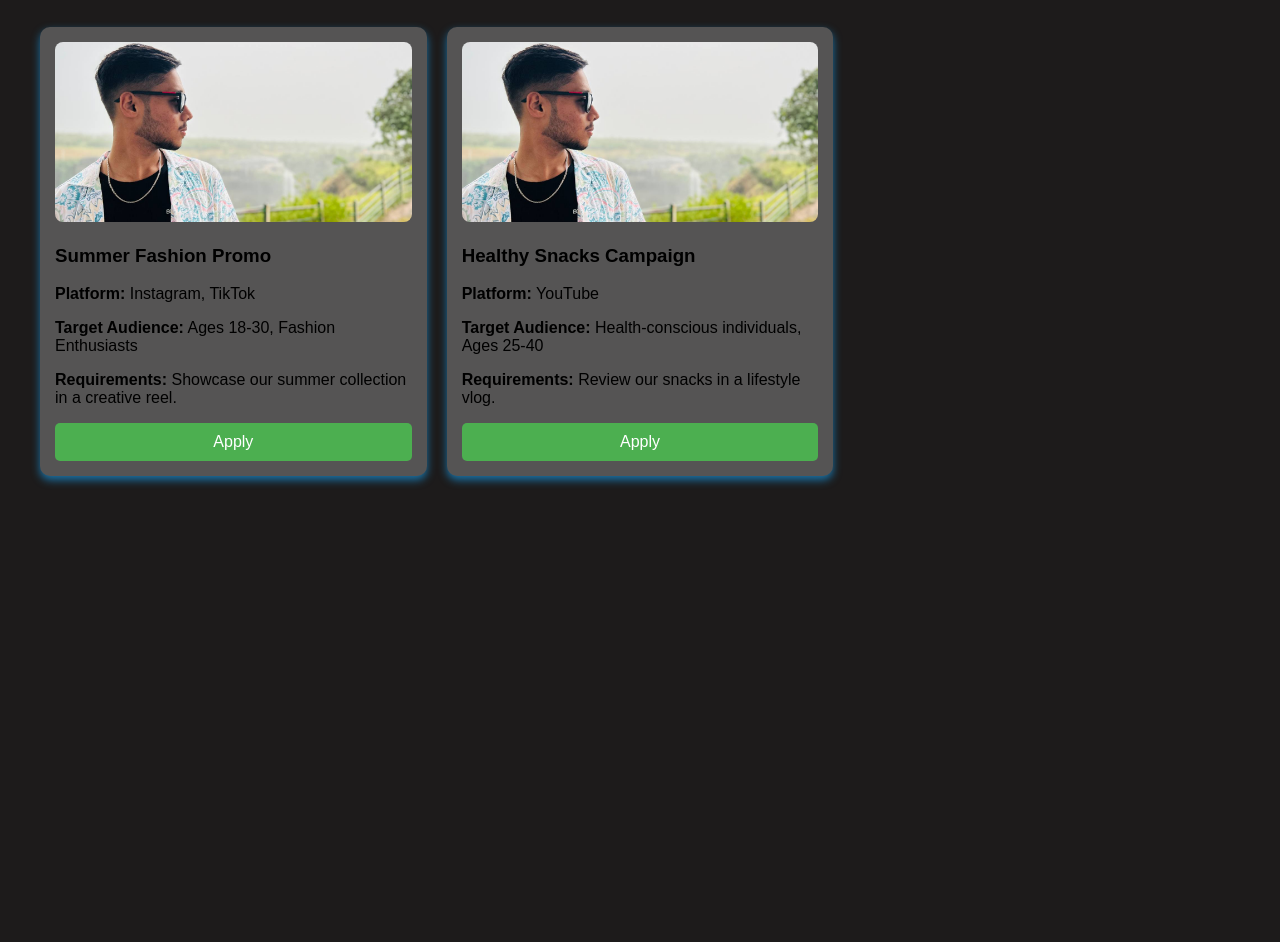
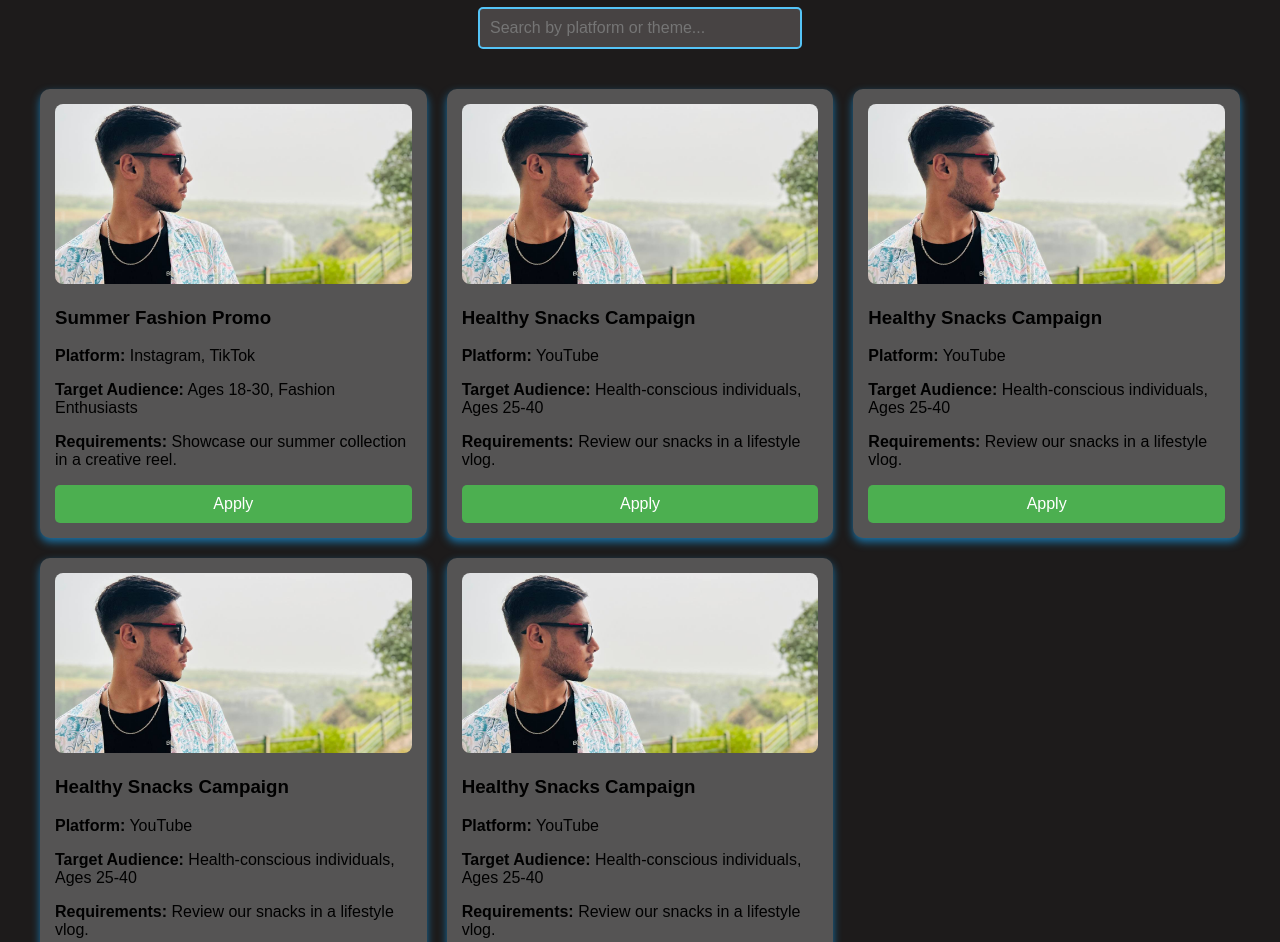
Before and after one commit to MohammedLakhrawala/BrandFluence, a plain HTML site: page Home/influencerhome.html in a window 1280 px wide. Shown: the part 93-1035 px from the top of the page. Before the commit the page ends 800 px from the top, so only its background shows below. Drawn offline with Linux system fonts and the light colour scheme.

Commit message:
Updated file

```diff
--- a/Home/influencerhome.html
+++ b/Home/influencerhome.html
@@ -8,10 +8,13 @@
 </head>
 <body>
   <h1>Brandfluence</h1>
+  <div class="search-bar">
+    <input type="text" id="searchInput" placeholder="Search by platform or theme..." onkeyup="searchCampaigns()">
+  </div>
   <div class="campaigns-container">
 
     <!-- Campaign Box Example -->
-    <div class="campaign-box">
+    <div class="campaign-box" data-platform="Instagram TikTok" data-theme="Fashion">
       <img src="photo_2023-09-07_20-15-42.jpg" alt="Campaign Photo" class="campaign-photo">
       <div class="campaign-info">
         <h3>Summer Fashion Promo</h3>
@@ -22,7 +25,37 @@
       <button class="apply-btn">Apply</button>
     </div>
 
-    <div class="campaign-box">
+    <div class="campaign-box"  data-platform="YouTube" data-theme="Health">
+      <img src="photo_2023-09-07_20-15-42.jpg" alt="Campaign Photo" class="campaign-photo">
+      <div class="campaign-info">
+        <h3>Healthy Snacks Campaign</h3>
+        <p><strong>Platform:</strong> YouTube</p>
+        <p><strong>Target Audience:</strong> Health-conscious individuals, Ages 25-40</p>
+        <p><strong>Requirements:</strong> Review our snacks in a lifestyle vlog.</p>
+      </div>
+      <button class="apply-btn">Apply</button>
+    </div>
+    <div class="campaign-box" data-platform="YouTube" data-theme="Health">
+      <img src="photo_2023-09-07_20-15-42.jpg" alt="Campaign Photo" class="campaign-photo">
+      <div class="campaign-info">
+        <h3>Healthy Snacks Campaign</h3>
+        <p><strong>Platform:</strong> YouTube</p>
+        <p><strong>Target Audience:</strong> Health-conscious individuals, Ages 25-40</p>
+        <p><strong>Requirements:</strong> Review our snacks in a lifestyle vlog.</p>
+      </div>
+      <button class="apply-btn">Apply</button>
+    </div>
+    <div class="campaign-box"  data-platform="YouTube" data-theme="Health">
+      <img src="photo_2023-09-07_20-15-42.jpg" alt="Campaign Photo" class="campaign-photo">
+      <div class="campaign-info">
+        <h3>Healthy Snacks Campaign</h3>
+        <p><strong>Platform:</strong> YouTube</p>
+        <p><strong>Target Audience:</strong> Health-conscious individuals, Ages 25-40</p>
+        <p><strong>Requirements:</strong> Review our snacks in a lifestyle vlog.</p>
+      </div>
+      <button class="apply-btn">Apply</button>
+    </div>
+    <div class="campaign-box" data-platform="YouTube" data-theme="Health">
       <img src="photo_2023-09-07_20-15-42.jpg" alt="Campaign Photo" class="campaign-photo">
       <div class="campaign-info">
         <h3>Healthy Snacks Campaign</h3>
@@ -33,7 +66,21 @@
       <button class="apply-btn">Apply</button>
     </div>
 
-    <!-- Add more campaign boxes as needed -->
+    <script>
+        function searchCampaigns() {
+          const input = document.getElementById('searchInput').value.toLowerCase();
+          const campaigns = document.querySelectorAll('.campaign-box');
+          campaigns.forEach(campaign => {
+            const platform = campaign.getAttribute('data-platform').toLowerCase();
+            const theme = campaign.getAttribute('data-theme').toLowerCase();
+            if (platform.includes(input) || theme.includes(input)) {
+              campaign.style.display = 'block';
+            } else {
+              campaign.style.display = 'none';
+            }
+          });
+        }
+      </script>
 
   </div>
 </body>
--- a/Home/style.css
+++ b/Home/style.css
@@ -6,6 +6,23 @@ body {
   }
   h1 {
     text-align: center;
+    color: rgba(27, 114, 165, 1);
+    text-shadow: 0 6px 10px rgb(20, 86, 124);
+  }
+
+  .search-bar {
+    display: flex;
+    justify-content: center;
+    margin: 20px 0;
+    background-color: #1d1b1b;
+  }
+  .search-bar input {
+    width: 300px;
+    padding: 10px;
+    border: 2px solid #55c4f7;
+    border-radius: 5px;
+    background-color: #474343;
+    font-size: 16px;
   }
   .campaigns-container {
     display: grid;
```
